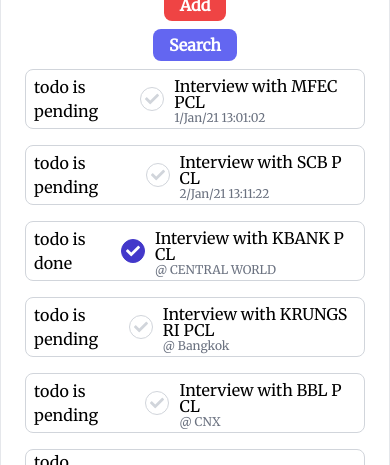
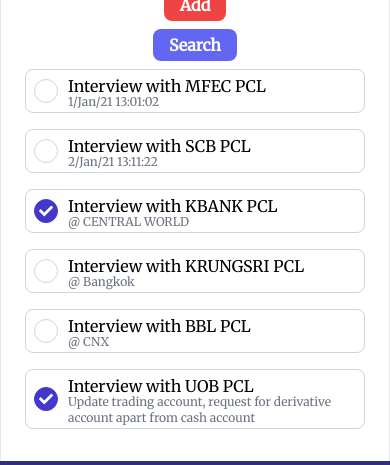
Before and after one commit to joetlobb/mfec-assignment, a React (Create React App) app: page / in a window 390 px wide. Shown: the part 379-844 px from the top of the page. Built offline with nearby package versions, Linux system fonts and the light colour scheme.

Commit message:
Fix toggle button not working on mobile

```diff
--- a/src/components/Home/Home.js
+++ b/src/components/Home/Home.js
@@ -131,9 +131,7 @@
 
       {/* todo lists */}
       { matchedSearch.length === 0 && enableClearBtn ? <div className="flex justify-center mb-4">Not Found!</div> : null}
-      <Todo todos={matchedSearch.length !== 0 ? matchedSearchTodos : props.todosStatus}
-        toggle={props.onToggleTodo}
-      />
+      <Todo todos={matchedSearch.length !== 0 ? matchedSearchTodos : props.todosStatus} />
     </React.Fragment >
   );
 });
--- a/src/components/Home/Todo/Todo.js
+++ b/src/components/Home/Todo/Todo.js
@@ -1,31 +1,23 @@
-import React, { useEffect, useRef, useState } from 'react';
+import React, { useCallback, useEffect, useReducer, useRef, useState } from 'react';
 
 import { FontAwesomeIcon } from '@fortawesome/react-fontawesome'
 import { faCheck } from '@fortawesome/free-solid-svg-icons'
 import * as classes from '../../../styles/iconClassName';
 import { connect } from 'react-redux';
-import { editTodo, removeTodo } from '../../../store/actions';
+import { editTodo, removeTodo, toggleTodo } from '../../../store/actions';
 
 const Todo = (props) => {
   const [inputEditing, setInputEditing] = useState({ editing: false, id: null });
   const [inputTodo, setInputTodo] = useState({ name: null, info: null });
   const inputRef = useRef();
 
-  // const [props.todos, setTodoLists] = useState([]);
-
   useEffect(() => {
     console.log('TODO RENDERING');
-    // setTodoLists(props.todos);
-    console.log(props.todos)
-  }, [props.todos]);
+  }, []);
 
   useEffect(() => {
     if (inputEditing.editing) inputRef.current.focus();
   }, [inputEditing.editing, inputRef]);
-
-  // useCallback(() => {
-  //   if (props.todos === props.todos) return;
-  // }, [props.todos, props.todos]);
 
   const editingHandler = (id) => {
     switch (inputEditing.editing) {
@@ -52,8 +44,6 @@
   }
 
   const inputEditFieldHandler = (input, desc) => {
-    // setInputTodo()
-    console.log(input);
     if (desc === 'name') setInputTodo({ ...inputTodo, name: input });
     if (desc === 'info') setInputTodo({ ...inputTodo, info: input });
   };
@@ -71,10 +61,17 @@
     setInputTodo({ name: null, info: null });
   };
 
+  const toggleTodoHandler = (id, name) => {
+    props.onToggleTodo(id, name);
+  }
+
   let todos = null;
 
   if (props.todos.length !== 0) {
     todos = props.todos.map((todo, id) => {
+
+      // in editing mode
+
       if (inputEditing.editing && inputEditing.id === id) {
         return (
           <React.Fragment key={todo.name + id}>
@@ -83,13 +80,6 @@
               <div className="flex justify-center pt-2 text-xs">Editing...</div>
               <div className="flex flex-row items-center justify-center">
                 <div className="flex flex-col">
-                  {/* {inputEditing.editing ? null
-                    :
-                      <FontAwesomeIcon icon={faCheck}
-                        className={classes.isDone} onClick={() => props.toggle(id, todo.name)} />
-                      : <FontAwesomeIcon icon={faCheck}
-                        className={classes.isNotDone} onClick={() => props.toggle(id, todo.name)} />} */}
-
                   <form className="flex flex-row justify-center" onSubmit={(e) => onSubmitHandler(e, id, 'edit')} >
                     <div className="flex flex-col">
                       <input className="text-md font-medium p-2 pb-0.5 sm:px-0 md:px-2 leading-4 border-b border-gray-300 hover:border-indigo-500 focus:outline-none focus:border-red-800"
@@ -122,61 +112,57 @@
           </React.Fragment>
         );
       } else {
-        // console.log('TODOS RENDERING')
+
+        // in default mode (not editing)
+
         return (
           <React.Fragment key={todo.name + id}>
             <div
               className="rounded-lg bg-white border border-gray-300 dark:bg-gray-900 dark:border-gray-800 pl-2 pr-3.5">
               <div className="flex flex-row items-center justify-start">
-                <div>{todo.isDone ? 'todo is done' : 'todo is pending'}</div>
-                <FontAwesomeIcon icon={faCheck}
-                    className={todo.isDone ? classes.isDone : classes.isNotDone} onClick={() => props.toggle(id, todo.name)} />
-
-                {/* {todo.isDone ?
-                  <FontAwesomeIcon icon={faCheck}
-                    className={classes.isDone} onClick={() => props.toggle(id, todo.name)} />
-                  : <FontAwesomeIcon icon={faCheck}
-                    className={classes.isNotDone} onClick={() => props.toggle(id, todo.name)} />} */}
+                {todo.isDone ? <FontAwesomeIcon icon={faCheck}
+                  className={classes.isDone} onClick={() => toggleTodoHandler(id, todo.name)} /> :
+                  <div className="mr-2.5 px-1 min-w-6 h-6 rounded-full border border-gray-300 text-gray-300
+                  hover:border-indigo-700 hover:bg-indigo-700 hover:text-white" onClick={() => toggleTodoHandler(id, todo.name)}></div>}
                 <div className="flex flex-col">
-                  <div className="text-md font-medium pt-2 leading-4 break-all break-words"
+                  <div className="text-md font-medium pt-2 leading-4 break-words"
                     onClick={() => editingHandler(id)}>
                     {todo.name}
                   </div>
-                  <div className="text-xs font-thin text-gray-500 pb-0.5 break-all break-words"
+                  <div className="text-xs font-thin text-gray-500 pb-0.5 break-words"
                     onClick={() => editingHandler(id)}>
                     {todo.info}
                   </div>
                 </div>
               </div>
             </div>
-            {/* {inputEditField} */}
           </React.Fragment>
         )
       }
     })
-
   };
-
-  // let editing = null;
-  // if (inputEditing.editing) {
-  //   editing = <p>editing</p>
-  // } else { editing = <p>not editing</p> }
 
   return (
     <React.Fragment>
-      {/* {editing}
-      <button onClick={() => console.log(inputEditing, inputTodo)} >Check</button> */}
       <div className={props.todos ? "grid grid-cols-1 sm:grid-cols-2 gap-y-4 sm:gap-4 mx-2 sm:mx-8" : ""}>
         {todos}
       </div>
     </React.Fragment>
   );
 };
+
+const mapStateToProps = state => {
+  return {
+    todos: state.reducers.todos
+  };
+};
+
 const mapDispatchToProps = dispatch => {
   return {
+    onToggleTodo: (id, name) => dispatch(toggleTodo(id, name)),
     onEditTodo: (id, name, info) => dispatch(editTodo(id, name, info)),
     onRemoveTodo: (id, name) => dispatch(removeTodo(id, name))
   };
 };
 
-export default connect(null, mapDispatchToProps)(Todo);
+export default connect(mapStateToProps, mapDispatchToProps)(Todo);
--- a/tailwind.config.js
+++ b/tailwind.config.js
@@ -11,6 +11,16 @@
       'sans': ['Merriweather', 'Helvetica', 'Arial', 'sans-serif'],
       'serif': ['ui-serif', 'Georgia'],
       'mono': ['ui-monospace', 'SFMono-Regular']
+    },
+    minWidth: {
+      '0': '0',
+      '1/4': '25%',
+      '1/2': '50%',
+      '3/4': '75%',
+      'full': '100%',
+      '4': '1rem',
+      '6': '1.5rem',
+      '8': '2rem'
     }
   },
   variants: {
```
Also changed, not shown: 1 other file (tests, documents, lock files or other folders).
